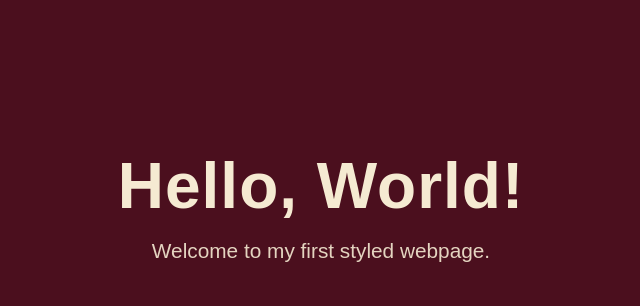
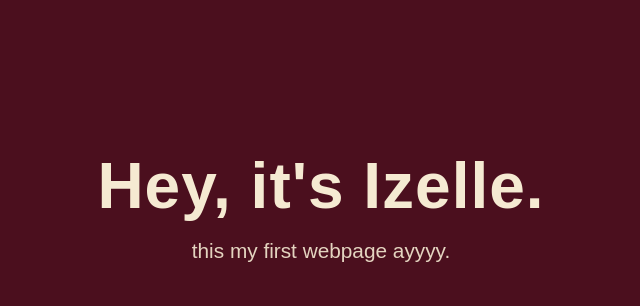
Before and after one commit to gazelle-I/day-1, a plain HTML site: page index.html in a window 1280 px wide. Shown: the part 194-500 px from the top of the page, without its empty margins (319-959 px from the left). Drawn offline with Linux system fonts and the light colour scheme.

Commit message:
change text of index.html

```diff
--- a/index.html
+++ b/index.html
@@ -11,8 +11,8 @@
 <body>
 
   <main class="hero">
-    <h1>Hello, World!</h1>
-    <p>Welcome to my first styled webpage.</p>
+    <h1>Hey, it's Izelle.</h1>
+    <p>this my first webpage ayyyy.</p>
   </main>
 
 </body>
```
